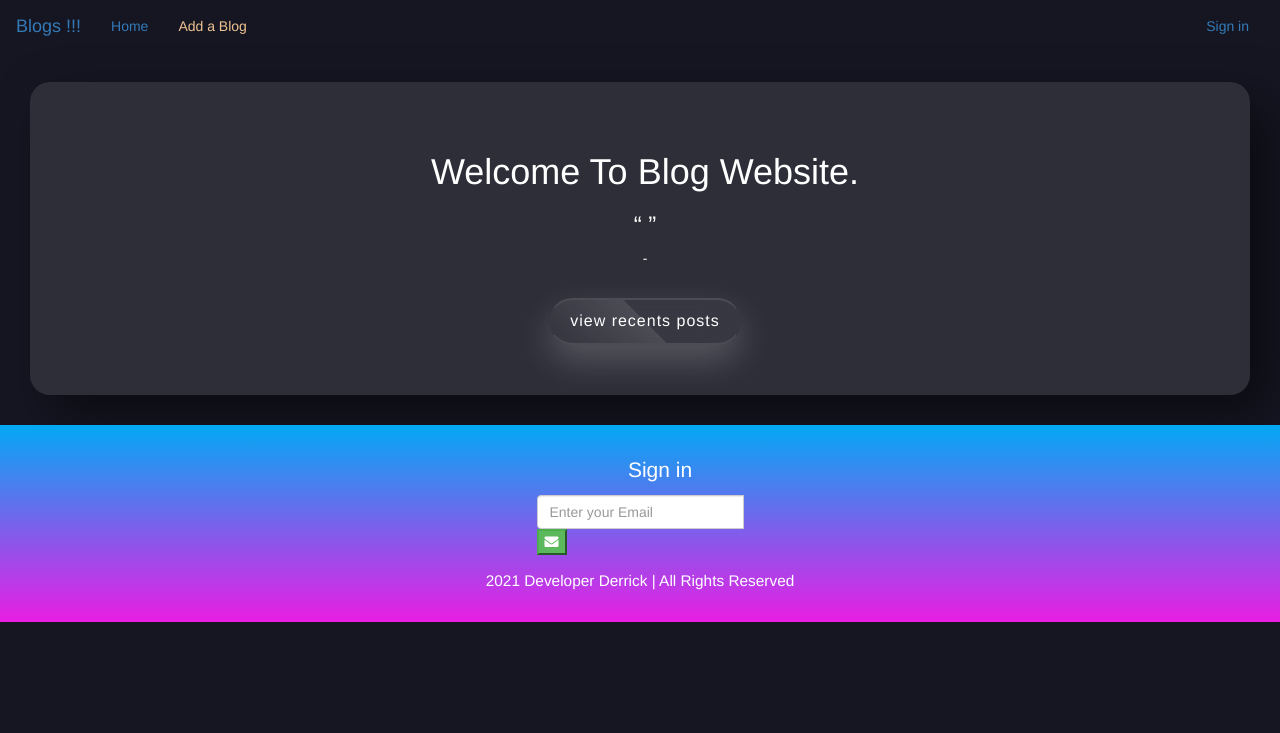
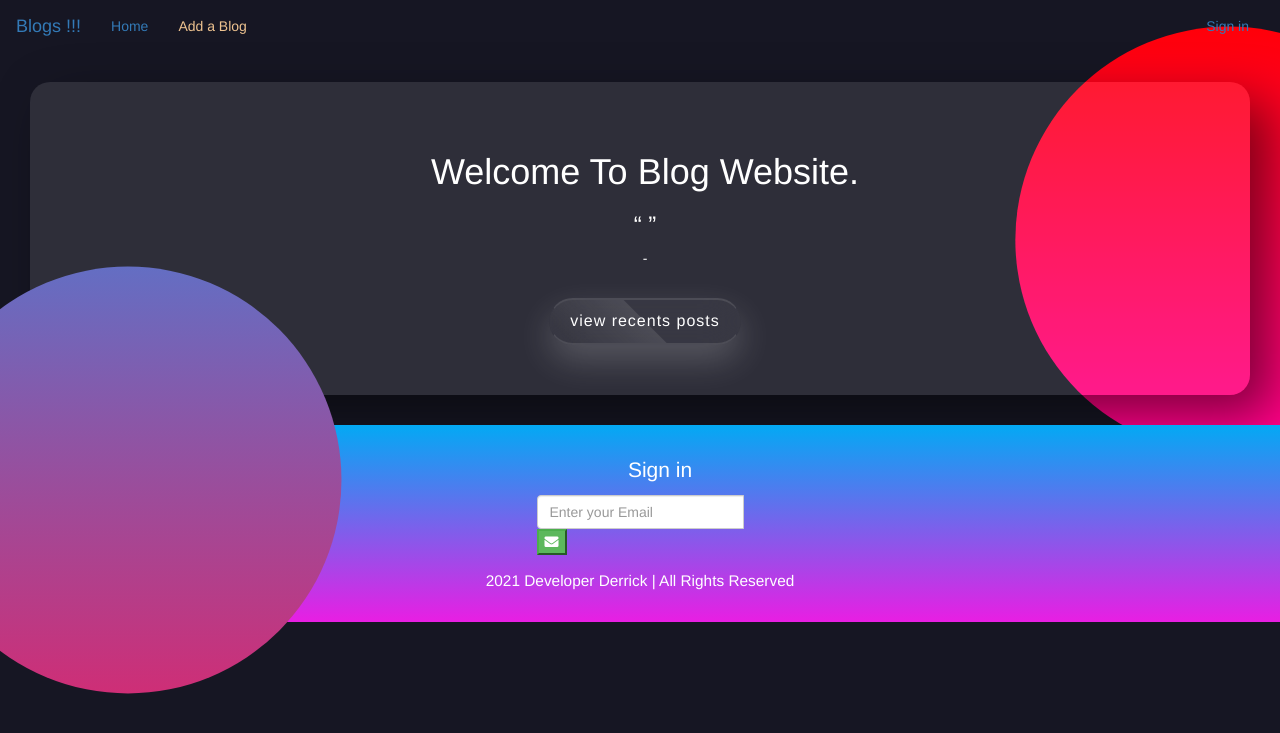
Before and after one commit to derrickmacharia/Blogs, a Flask app: page / in a window 1280 px wide. Shown: the top 733 px of the page. Run offline with Flask 2, Linux system fonts and the light colour scheme; data that the repository does not hold is empty; some libraries are stand-ins or nearby versions.

Commit message:
update homepage

```diff
--- a/app/static/css/index.css
+++ b/app/static/css/index.css
@@ -3,6 +3,37 @@ body{
     color: #fff;
 }
 
+body::before{
+    content: '';
+    position: absolute;
+    top: 70;
+    left: 40;
+    width: 100%;
+    height: 100%;
+    background: linear-gradient(#f00,#f0f);
+    clip-path: circle(20% at 96% 30%);
+}
+
+body::after{
+    content: '';
+    position: absolute;
+    top: 0;
+    left: 0;
+    width: 100%;
+    height: 100%;
+    background: linear-gradient(#2196f3,#e91e63);
+    clip-path: circle(20% at 10% 60%);
+}
+/* body:after{
+    content: '';
+    position: absolute;
+    top: 0;
+    left: 0;
+    width: 100%;
+    height: 100%;
+    background: linear-gradient(#2196f3,#e91e63);
+    clip-path: circle(20% at 10% 60%);
+} */
 
 .home{
     padding: 3rem;
```
Also changed, not shown: app/templates/profile/profile.html (+7 -1 lines).
